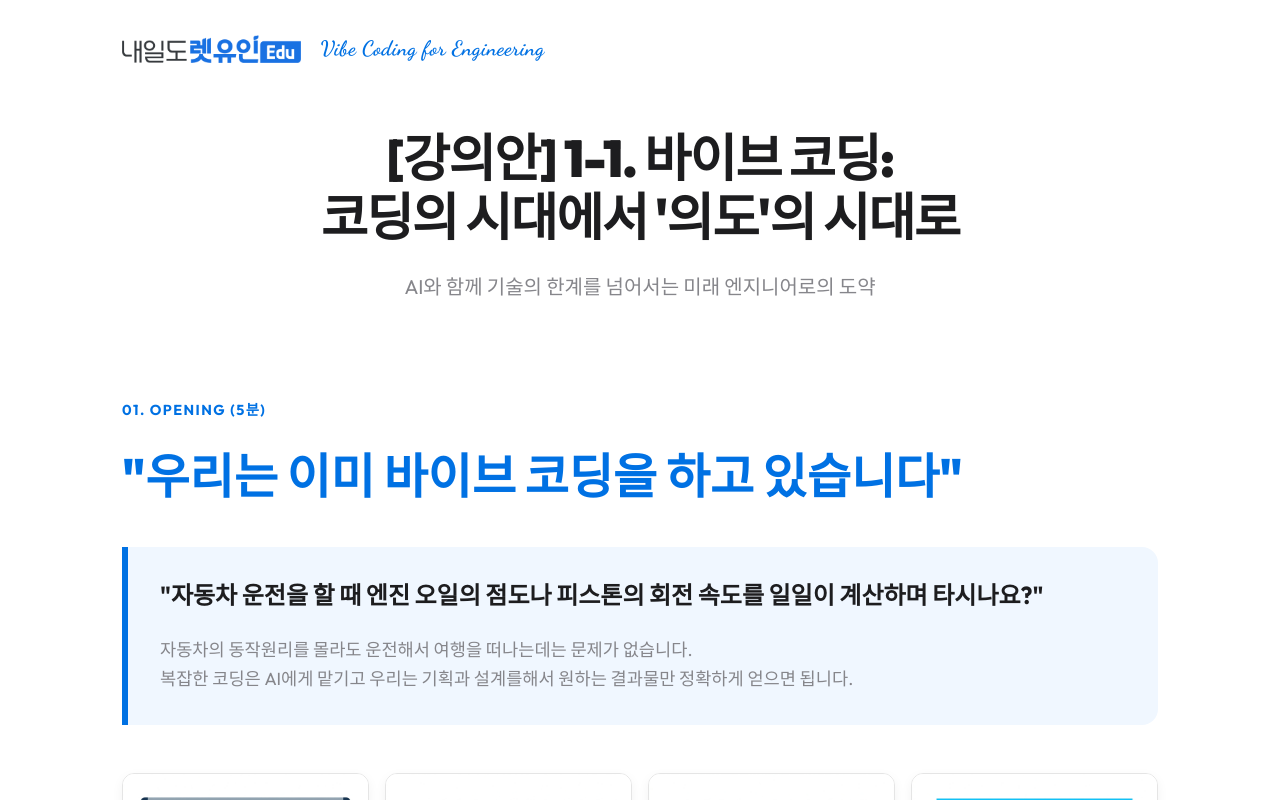
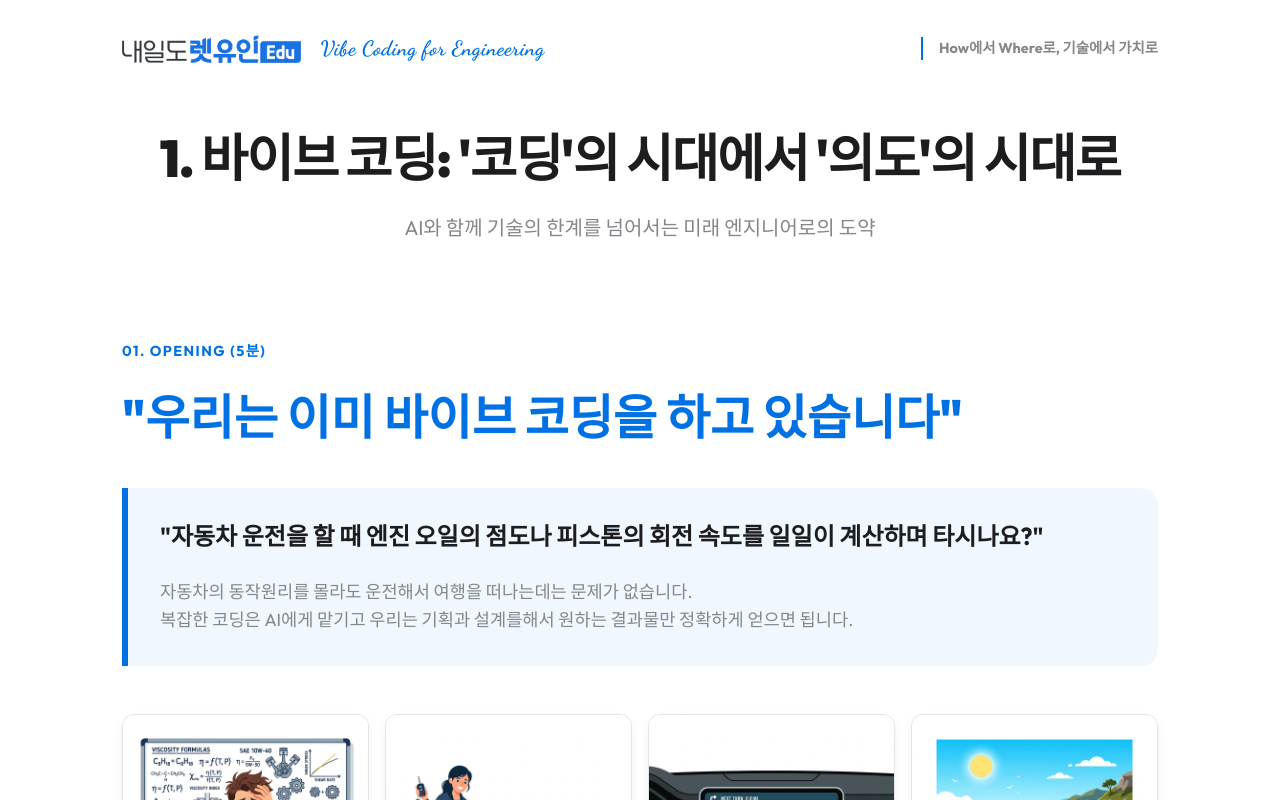
Before and after one commit to heekeunlee/lecture01, a React (Vite) app: page / in a window 1280 px wide. Shown: the top 800 px of the page. Built offline with nearby package versions, Linux system fonts and the light colour scheme; the HTML template or start-up script is replaced by a standard one.

Commit message:
feat: Update title and add philosophy tag

```diff
--- a/src/App.tsx
+++ b/src/App.tsx
@@ -19,6 +19,15 @@ export default function App() {
             />
             <span className="cursive-tag">Vibe Coding for Engineering</span>
           </motion.div>
+          <motion.div
+            className="philosophy-tag"
+            initial={{ opacity: 0, x: 20 }}
+            animate={{ opacity: 1, x: 0 }}
+            transition={{ delay: 0.3 }}
+          >
+            {/* Philosophical message goes here */}
+            <span>How에서 Where로, 기술에서 가치로</span>
+          </motion.div>
         </div>
 
         <motion.div
@@ -27,7 +36,7 @@ export default function App() {
           animate={{ opacity: 1, y: 0 }}
           transition={{ delay: 0.2 }}
         >
-          <h1>[강의안] 1-1. 바이브 코딩:<br/>코딩의 시대에서 '의도'의 시대로</h1>
+          <h1>1. 바이브 코딩: '코딩'의 시대에서 '의도'의 시대로</h1>
           <p className="subtitle">AI와 함께 기술의 한계를 넘어서는 미래 엔지니어로의 도약</p>
         </motion.div>
       </header>
--- a/src/index.css
+++ b/src/index.css
@@ -44,7 +44,8 @@ body {
 
 .header-top {
   display: flex;
-  justify-content: flex-start;
+  justify-content: space-between;
+  align-items: center;
   margin-bottom: 4rem;
 }
 
@@ -66,6 +67,15 @@ body {
   color: var(--accent);
   letter-spacing: 0.02em;
   font-weight: 700;
+}
+
+.philosophy-tag {
+  font-size: 0.9rem;
+  font-weight: 600;
+  color: var(--text-secondary);
+  border-left: 2px solid var(--accent);
+  padding-left: 1rem;
+  opacity: 0.8;
 }
 
 .hero-section {
```
Also changed, not shown: 3 other files (tests, documents, lock files or other folders).
